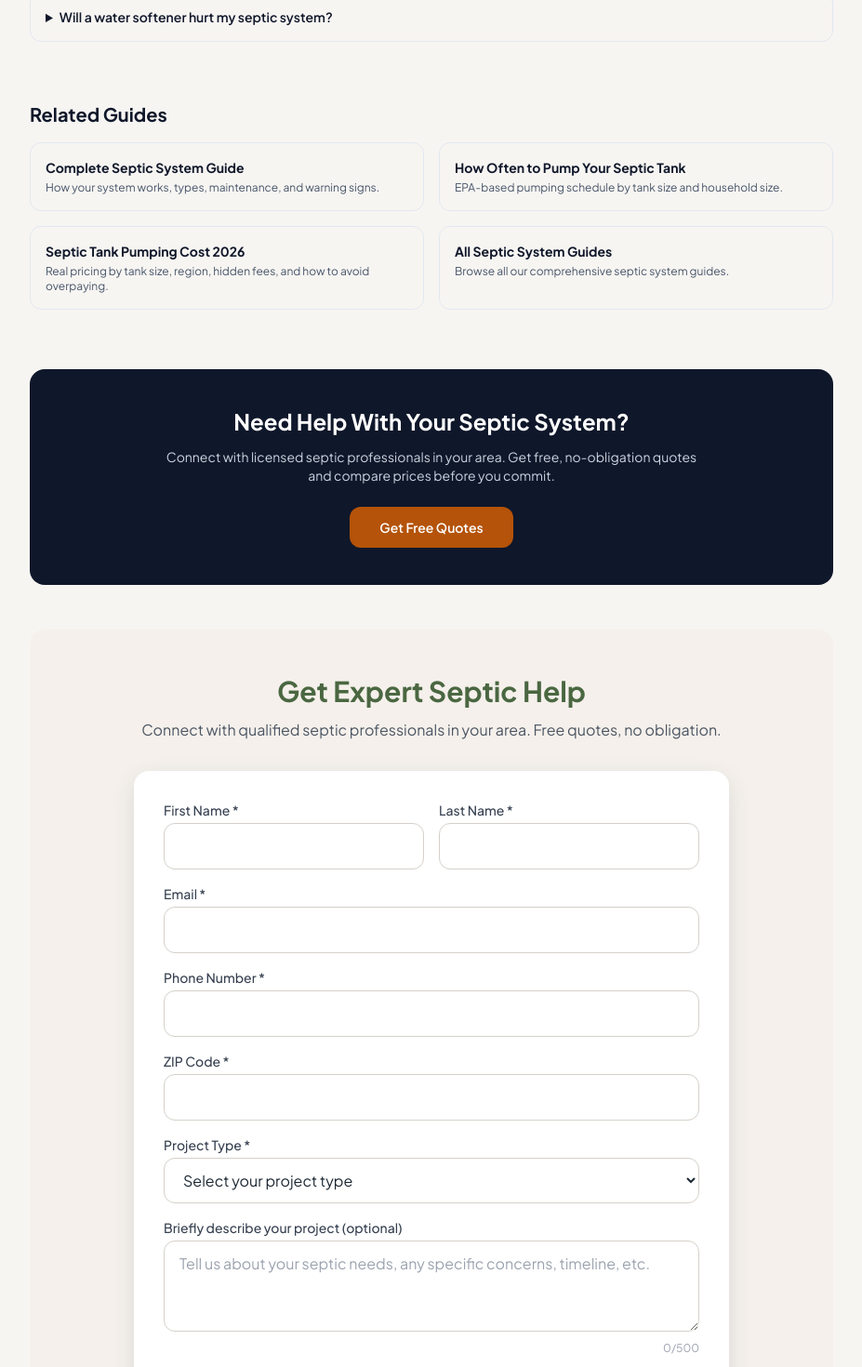
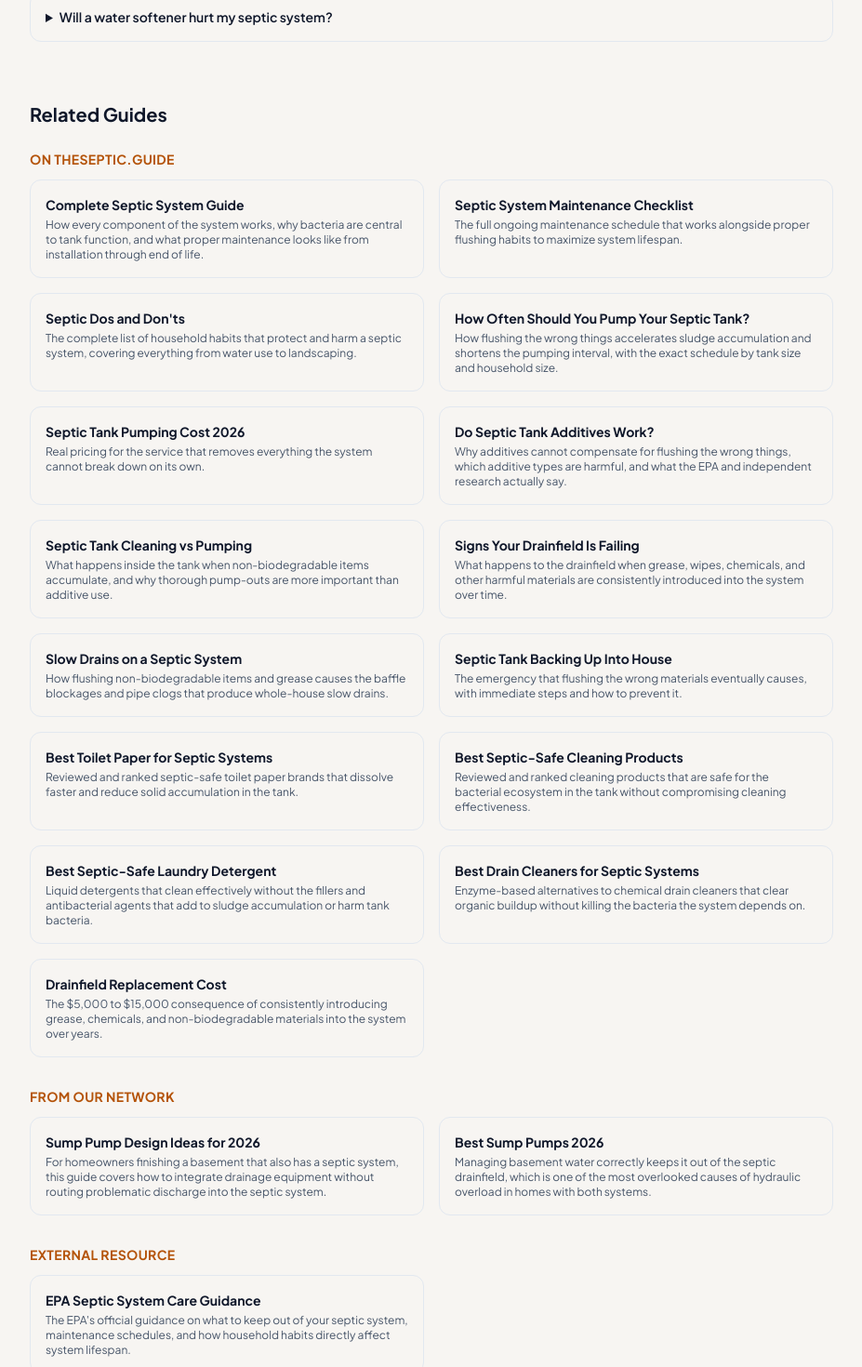
Before and after one commit to thebasementguide2026/theseptic.guide-, a Next.js app: page /articles/what-can-cannot-flush-septic-system in a window 1280 px wide. Shown: the part 9302-10772 px from the top of the page at 93% size, without its empty margins (176-1103 px from the left). Built offline with nearby package versions, Linux system fonts and the light colour scheme.

Commit message:
Replace Related Guides section with expanded version

```diff
--- a/app/articles/what-can-cannot-flush-septic-system/page.tsx
+++ b/app/articles/what-can-cannot-flush-septic-system/page.tsx
@@ -650,27 +650,92 @@ export default function WhatCanCannotFlushSeptic() {
 
         {/* Related Guides */}
                   <div className='mb-16'>
-          <h2 className='text-xl font-bold text-slate-900 mb-4'>Related Guides</h2>
-          <div className='grid md:grid-cols-2 gap-4'>
+            <h2 className='text-xl font-bold text-slate-900 mb-6'>Related Guides</h2>
+
+            <h3 className='text-sm font-bold text-amber-700 tracking-wide uppercase mb-3'>On theseptic.guide</h3>
+            <div className='grid md:grid-cols-2 gap-4 mb-8'>
               <Link href='/articles/complete-septic-guide' className='block p-4 border border-slate-200 rounded-lg hover:shadow-md transition-shadow'>
                 <h3 className='font-bold text-slate-900 mb-1 text-sm'>Complete Septic System Guide</h3>
-              <p className='text-slate-600 text-xs'>How your system works, types, maintenance, and warning signs.</p>
+                <p className='text-slate-600 text-xs'>How every component of the system works, why bacteria are central to tank function, and what proper maintenance looks like from installation through end of life.</p>
+              </Link>
+              <Link href='/articles/septic-maintenance-checklist' className='block p-4 border border-slate-200 rounded-lg hover:shadow-md transition-shadow'>
+                <h3 className='font-bold text-slate-900 mb-1 text-sm'>Septic System Maintenance Checklist</h3>
+                <p className='text-slate-600 text-xs'>The full ongoing maintenance schedule that works alongside proper flushing habits to maximize system lifespan.</p>
+              </Link>
+              <Link href='/articles/septic-dos-and-donts' className='block p-4 border border-slate-200 rounded-lg hover:shadow-md transition-shadow'>
+                <h3 className='font-bold text-slate-900 mb-1 text-sm'>Septic Dos and Don&apos;ts</h3>
+                <p className='text-slate-600 text-xs'>The complete list of household habits that protect and harm a septic system, covering everything from water use to landscaping.</p>
               </Link>
               <Link href='/articles/how-often-pump-septic-tank' className='block p-4 border border-slate-200 rounded-lg hover:shadow-md transition-shadow'>
-              <h3 className='font-bold text-slate-900 mb-1 text-sm'>How Often to Pump Your Septic Tank</h3>
-              <p className='text-slate-600 text-xs'>EPA-based pumping schedule by tank size and household size.</p>
+                <h3 className='font-bold text-slate-900 mb-1 text-sm'>How Often Should You Pump Your Septic Tank?</h3>
+                <p className='text-slate-600 text-xs'>How flushing the wrong things accelerates sludge accumulation and shortens the pumping interval, with the exact schedule by tank size and household size.</p>
               </Link>
               <Link href='/articles/septic-tank-pumping-cost' className='block p-4 border border-slate-200 rounded-lg hover:shadow-md transition-shadow'>
                 <h3 className='font-bold text-slate-900 mb-1 text-sm'>Septic Tank Pumping Cost 2026</h3>
-              <p className='text-slate-600 text-xs'>Real pricing by tank size, region, hidden fees, and how to avoid overpaying.</p>
+                <p className='text-slate-600 text-xs'>Real pricing for the service that removes everything the system cannot break down on its own.</p>
               </Link>
-            <Link href='/guides' className='block p-4 border border-slate-200 rounded-lg hover:shadow-md transition-shadow'>
-              <h3 className='font-bold text-slate-900 mb-1 text-sm'>All Septic System Guides</h3>
-              <p className='text-slate-600 text-xs'>Browse all our comprehensive septic system guides.</p>
+              <Link href='/articles/septic-tank-additives' className='block p-4 border border-slate-200 rounded-lg hover:shadow-md transition-shadow'>
+                <h3 className='font-bold text-slate-900 mb-1 text-sm'>Do Septic Tank Additives Work?</h3>
+                <p className='text-slate-600 text-xs'>Why additives cannot compensate for flushing the wrong things, which additive types are harmful, and what the EPA and independent research actually say.</p>
+              </Link>
+              <Link href='/articles/septic-tank-cleaning-vs-pumping' className='block p-4 border border-slate-200 rounded-lg hover:shadow-md transition-shadow'>
+                <h3 className='font-bold text-slate-900 mb-1 text-sm'>Septic Tank Cleaning vs Pumping</h3>
+                <p className='text-slate-600 text-xs'>What happens inside the tank when non-biodegradable items accumulate, and why thorough pump-outs are more important than additive use.</p>
+              </Link>
+              <Link href='/articles/signs-drainfield-is-failing' className='block p-4 border border-slate-200 rounded-lg hover:shadow-md transition-shadow'>
+                <h3 className='font-bold text-slate-900 mb-1 text-sm'>Signs Your Drainfield Is Failing</h3>
+                <p className='text-slate-600 text-xs'>What happens to the drainfield when grease, wipes, chemicals, and other harmful materials are consistently introduced into the system over time.</p>
+              </Link>
+              <Link href='/articles/slow-drains-septic-system' className='block p-4 border border-slate-200 rounded-lg hover:shadow-md transition-shadow'>
+                <h3 className='font-bold text-slate-900 mb-1 text-sm'>Slow Drains on a Septic System</h3>
+                <p className='text-slate-600 text-xs'>How flushing non-biodegradable items and grease causes the baffle blockages and pipe clogs that produce whole-house slow drains.</p>
+              </Link>
+              <Link href='/articles/septic-tank-backing-up' className='block p-4 border border-slate-200 rounded-lg hover:shadow-md transition-shadow'>
+                <h3 className='font-bold text-slate-900 mb-1 text-sm'>Septic Tank Backing Up Into House</h3>
+                <p className='text-slate-600 text-xs'>The emergency that flushing the wrong materials eventually causes, with immediate steps and how to prevent it.</p>
+              </Link>
+              <Link href='/articles/best-toilet-paper-septic-systems' className='block p-4 border border-slate-200 rounded-lg hover:shadow-md transition-shadow'>
+                <h3 className='font-bold text-slate-900 mb-1 text-sm'>Best Toilet Paper for Septic Systems</h3>
+                <p className='text-slate-600 text-xs'>Reviewed and ranked septic-safe toilet paper brands that dissolve faster and reduce solid accumulation in the tank.</p>
+              </Link>
+              <Link href='/articles/best-septic-safe-cleaning-products' className='block p-4 border border-slate-200 rounded-lg hover:shadow-md transition-shadow'>
+                <h3 className='font-bold text-slate-900 mb-1 text-sm'>Best Septic-Safe Cleaning Products</h3>
+                <p className='text-slate-600 text-xs'>Reviewed and ranked cleaning products that are safe for the bacterial ecosystem in the tank without compromising cleaning effectiveness.</p>
+              </Link>
+              <Link href='/articles/best-septic-safe-laundry-detergent' className='block p-4 border border-slate-200 rounded-lg hover:shadow-md transition-shadow'>
+                <h3 className='font-bold text-slate-900 mb-1 text-sm'>Best Septic-Safe Laundry Detergent</h3>
+                <p className='text-slate-600 text-xs'>Liquid detergents that clean effectively without the fillers and antibacterial agents that add to sludge accumulation or harm tank bacteria.</p>
+              </Link>
+              <Link href='/articles/best-drain-cleaners-septic-systems' className='block p-4 border border-slate-200 rounded-lg hover:shadow-md transition-shadow'>
+                <h3 className='font-bold text-slate-900 mb-1 text-sm'>Best Drain Cleaners for Septic Systems</h3>
+                <p className='text-slate-600 text-xs'>Enzyme-based alternatives to chemical drain cleaners that clear organic buildup without killing the bacteria the system depends on.</p>
+              </Link>
+              <Link href='/cost-guides/drainfield-replacement-cost' className='block p-4 border border-slate-200 rounded-lg hover:shadow-md transition-shadow'>
+                <h3 className='font-bold text-slate-900 mb-1 text-sm'>Drainfield Replacement Cost</h3>
+                <p className='text-slate-600 text-xs'>The $5,000 to $15,000 consequence of consistently introducing grease, chemicals, and non-biodegradable materials into the system over years.</p>
               </Link>
             </div>
+
+            <h3 className='text-sm font-bold text-amber-700 tracking-wide uppercase mb-3'>From Our Network</h3>
+            <div className='grid md:grid-cols-2 gap-4 mb-8'>
+              <a href='https://thebasement.guide/articles/sump-pump-design-ideas' target='_blank' rel='noopener noreferrer' className='block p-4 border border-slate-200 rounded-lg hover:shadow-md transition-shadow'>
+                <h3 className='font-bold text-slate-900 mb-1 text-sm'>Sump Pump Design Ideas for 2026</h3>
+                <p className='text-slate-600 text-xs'>For homeowners finishing a basement that also has a septic system, this guide covers how to integrate drainage equipment without routing problematic discharge into the septic system.</p>
+              </a>
+              <a href='https://thebasement.guide/articles/best-sump-pumps' target='_blank' rel='noopener noreferrer' className='block p-4 border border-slate-200 rounded-lg hover:shadow-md transition-shadow'>
+                <h3 className='font-bold text-slate-900 mb-1 text-sm'>Best Sump Pumps 2026</h3>
+                <p className='text-slate-600 text-xs'>Managing basement water correctly keeps it out of the septic drainfield, which is one of the most overlooked causes of hydraulic overload in homes with both systems.</p>
+              </a>
             </div>
 
+            <h3 className='text-sm font-bold text-amber-700 tracking-wide uppercase mb-3'>External Resource</h3>
+            <div className='grid md:grid-cols-2 gap-4'>
+              <a href='https://www.epa.gov/septic/how-care-your-septic-system' target='_blank' rel='noopener noreferrer' className='block p-4 border border-slate-200 rounded-lg hover:shadow-md transition-shadow'>
+                <h3 className='font-bold text-slate-900 mb-1 text-sm'>EPA Septic System Care Guidance</h3>
+                <p className='text-slate-600 text-xs'>The EPA&apos;s official guidance on what to keep out of your septic system, maintenance schedules, and how household habits directly affect system lifespan.</p>
+              </a>
+            </div>
+          </div>
         {/* CTA */}
         <div className='bg-slate-900 rounded-2xl p-8 md:p-10 text-center'>
           <h2 className='text-xl md:text-2xl font-bold text-white mb-3'>Need Help With Your Septic System?</h2>
```
Lines whose indentation alone changed are shown as unchanged.
